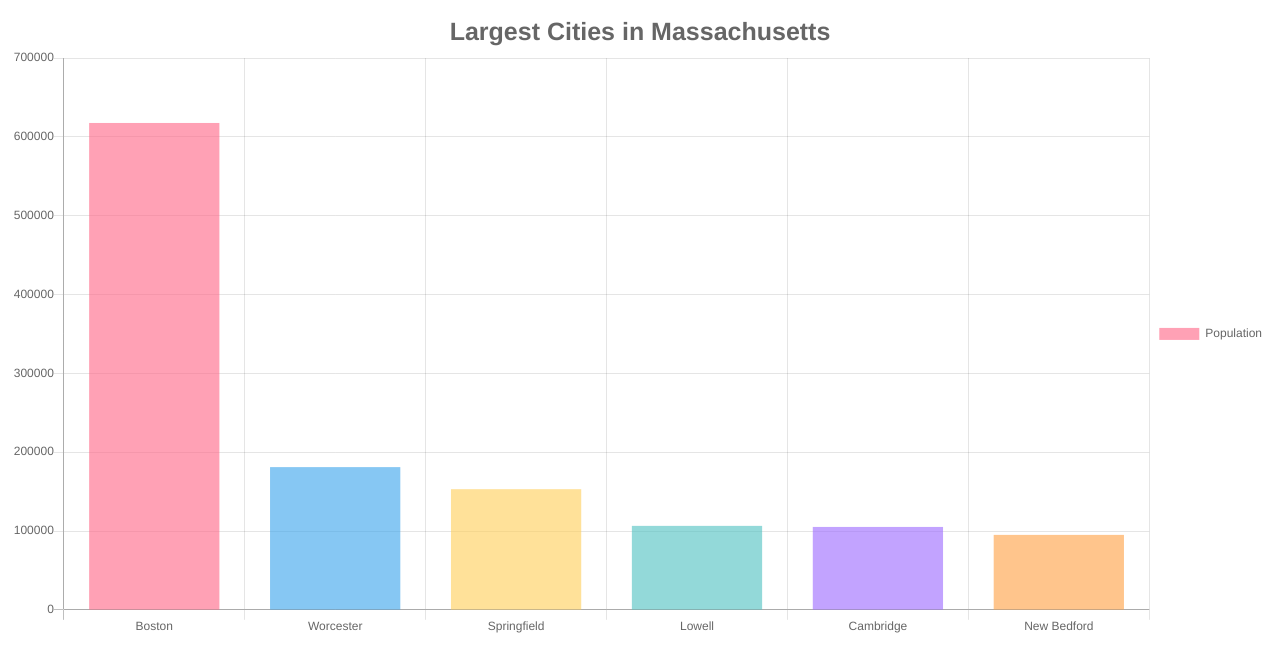
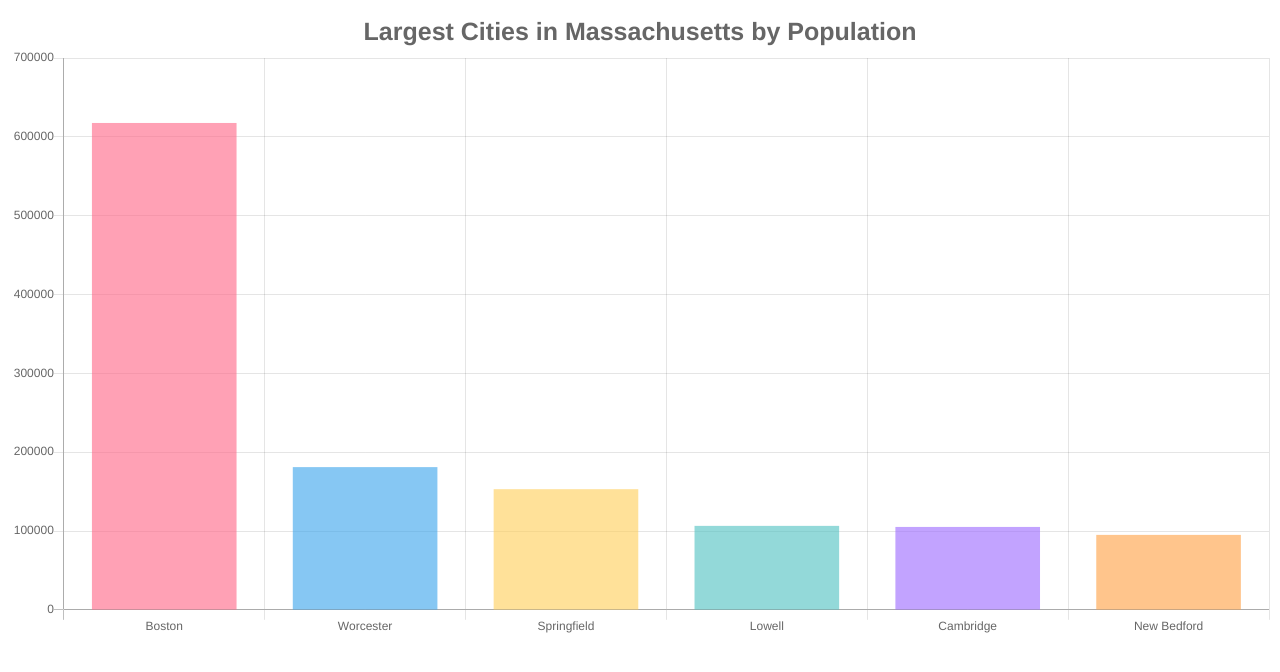
Before and after one commit to BrandonCzaja/React-Practice-Projects, a React (Create React App) app in the folder charts/: page / in a window 1280 px wide. Shown: the top 672 px of the page. Built offline with nearby package versions, Linux system fonts and the light colour scheme.

Commit message:
Created static properties

```diff
--- a/charts/src/App.js
+++ b/charts/src/App.js
@@ -4,7 +4,7 @@ import Chart from "./components/Chart.jsx";
 function App() {
 	return (
 		<div className="App">
-			<Chart />
+			<Chart displayLegend={false} />
 		</div>
 	);
 }
--- a/charts/src/components/Chart.jsx
+++ b/charts/src/components/Chart.jsx
@@ -24,6 +24,13 @@ class Chart extends Component {
 			},
 		};
 	}
+
+	static defaultProps = {
+		displayTitle: true,
+		displayLegend: true,
+		legendPosition: "right",
+	};
+
 	render() {
 		return (
 			<div className="chart">
@@ -31,13 +38,13 @@ class Chart extends Component {
 					data={this.state.chartData}
 					options={{
 						title: {
-							display: true,
-							text: "Largest Cities in Massachusetts",
+							display: this.props.displayTitle,
+							text: "Largest Cities in Massachusetts by Population",
 							fontSize: 25,
 						},
 						legend: {
-							display: true,
-							position: "right",
+							display: this.props.displayLegend,
+							position: this.props.legendPosition,
 						},
 					}}
 				/>
```
